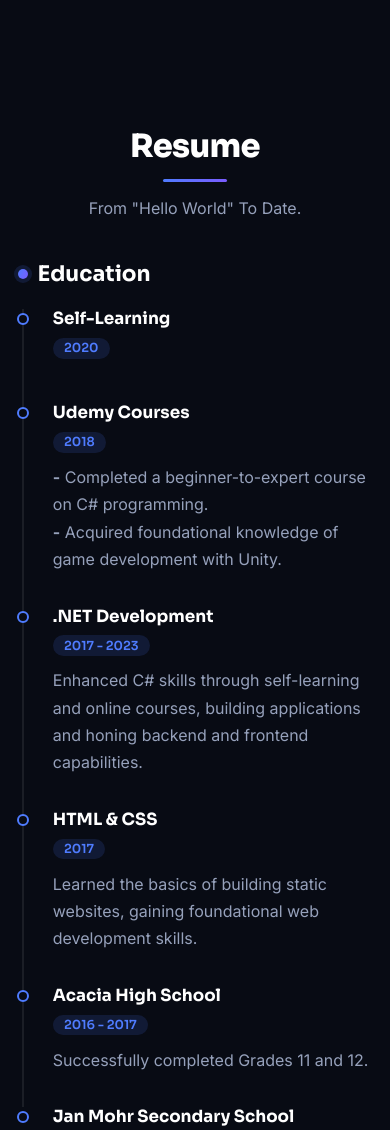
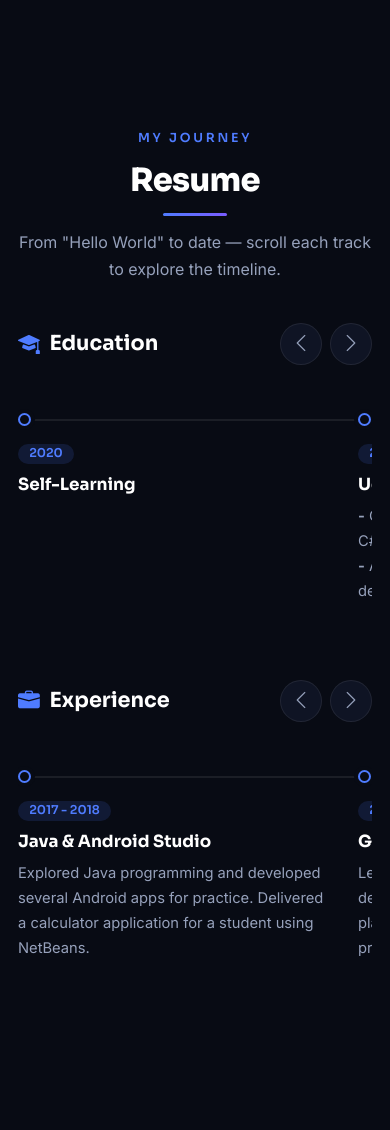
Before and after one commit to PascalJK/pascaljk, a plain HTML site: page index.html in a window 390 px wide. Shown: the part 5031-6161 px from the top of the page. Drawn offline with Linux system fonts and the light colour scheme.

Commit message:
Rework Resume as a horizontal timeline
Replace the two-column Education/Experience layout (which was lopsided
because Experience is much longer) with two horizontal timeline tracks.
Each track flows left-to-right with a connecting rail, node dots, year
pills and cards, and has prev/next arrow controls (auto enable/disable
at the ends) plus native scroll, scroll-snap and swipe. Fully responsive
(cards size to the viewport on small screens).

Co-Authored-By: Claude Opus 4.8 <noreply@anthropic.com>
Claude-Session: https://claude.ai/code/session_01NPGsJDAUh8KRtQzzg1zsvg

```diff
--- a/assets/css/style.css
+++ b/assets/css/style.css
@@ -465,64 +465,122 @@ img { max-width: 100%; }
 .stats-item p { margin: 0.6rem 0 0; color: var(--text-muted); font-size: 0.92rem; }
 .stats-item p strong { display: block; color: #fff; font-family: var(--font-head); font-weight: 600; margin-bottom: 0.1rem; }
 
-/* ============================ RESUME ============================ */
-.resume .row { display: flex; flex-wrap: wrap; margin: 0 -18px; }
-.resume .col-lg-6 { flex: 0 0 50%; max-width: 50%; padding: 0 18px; }
+/* ===================== RESUME (horizontal timeline) ===================== */
+.resume-block { margin-bottom: 48px; }
+.resume-block:last-child { margin-bottom: 0; }
+.resume-block-head {
+  display: flex;
+  align-items: center;
+  justify-content: space-between;
+  gap: 1rem;
+  margin-bottom: 0.2rem;
+}
 .resume-title {
-  font-size: 1.35rem;
+  font-size: 1.3rem;
   font-weight: 700;
   color: #fff;
-  margin: 0 0 1.4rem;
+  margin: 0;
   display: flex;
   align-items: center;
   gap: 0.6rem;
 }
-.resume-title::before {
-  content: "";
-  width: 10px; height: 10px; border-radius: 50%;
-  background: var(--grad);
-  box-shadow: 0 0 0 4px var(--accent-soft);
+.resume-title i { color: var(--accent); font-size: 1.05em; }
+
+.track-nav { display: flex; gap: 0.5rem; flex-shrink: 0; }
+.track-btn {
+  width: 42px; height: 42px;
+  border-radius: 50%;
+  border: 1px solid var(--border);
+  background: var(--card);
+  color: var(--text-muted);
+  display: inline-flex; align-items: center; justify-content: center;
+  cursor: pointer;
+  transition: color var(--t), border-color var(--t), background var(--t), opacity var(--t), transform var(--t);
 }
+.track-btn i { font-size: 1.25rem; }
+.track-btn:hover { color: #fff; border-color: var(--accent); background: var(--accent-soft); transform: translateY(-2px); }
+.track-btn.is-disabled { opacity: 0.32; pointer-events: none; }
+
+.resume-track {
+  position: relative;
+  display: flex;
+  gap: 28px;
+  overflow-x: auto;
+  padding: 40px 4px 20px;
+  scroll-snap-type: x proximity;
+  scrollbar-width: thin;
+  scrollbar-color: #2b3656 transparent;
+  -webkit-overflow-scrolling: touch;
+}
+.resume-track::-webkit-scrollbar { height: 8px; }
+.resume-track::-webkit-scrollbar-track { background: var(--card-2); border-radius: 8px; }
+.resume-track::-webkit-scrollbar-thumb { background: #2b3656; border-radius: 8px; }
+.resume-track::-webkit-scrollbar-thumb:hover { background: #38456c; }
+
 .resume-item {
   position: relative;
-  padding: 0 0 1.6rem 1.8rem;
-  margin-left: 4px;
-  border-left: 2px solid var(--border);
+  flex: 0 0 300px;
+  max-width: 300px;
+  scroll-snap-align: start;
+  padding-top: 30px;
+  margin: 0;
 }
+/* connecting rail */
 .resume-item::before {
   content: "";
   position: absolute;
-  left: -7px; top: 4px;
-  width: 12px; height: 12px;
+  top: 11px; left: 0;
+  width: calc(100% + 28px);
+  height: 2px;
+  background: var(--border);
+}
+.resume-item:last-child::before {
+  width: 80px;
+  background: linear-gradient(90deg, var(--border), transparent);
+}
+/* node dot */
+.resume-item::after {
+  content: "";
+  position: absolute;
+  top: 5px; left: 0;
+  width: 13px; height: 13px;
   border-radius: 50%;
   background: var(--bg);
   border: 2px solid var(--accent);
-  transition: background var(--t), box-shadow var(--t);
+  box-shadow: 0 0 0 4px var(--bg);
+  transition: background var(--t), box-shadow var(--t), transform var(--t);
 }
-.resume-item:hover::before { background: var(--accent); box-shadow: 0 0 0 4px var(--accent-soft); }
-.resume-item:last-child { border-left-color: transparent; }
-.resume-item h4 {
-  font-size: 1.05rem;
-  font-weight: 700;
-  color: #fff;
-  margin: 0 0 0.3rem;
-  text-transform: none;
-}
+.resume-item:hover::after { background: var(--accent); box-shadow: 0 0 0 4px var(--accent-soft); transform: scale(1.15); }
+
 .resume-item h5 {
   display: inline-block;
   font-family: var(--font-head);
-  font-size: 0.78rem;
+  font-size: 0.76rem;
   font-weight: 600;
   color: var(--accent);
   background: var(--accent-soft);
   padding: 0.2rem 0.7rem;
   border-radius: 999px;
-  margin: 0 0 0.7rem;
+  margin: 0 0 0.6rem;
 }
-.resume-item p { color: var(--text-muted); margin: 0 0 0.5rem; }
-.resume-item ul { margin: 0.3rem 0 0.5rem; padding-left: 1.1rem; color: var(--text-muted); }
+.resume-item h4 {
+  font-size: 1.05rem;
+  font-weight: 700;
+  color: #fff;
+  margin: 0 0 0.5rem;
+  text-transform: none;
+  line-height: 1.3;
+}
+.resume-item p { color: var(--text-muted); margin: 0 0 0.5rem; font-size: 0.92rem; }
+.resume-item ul { margin: 0.3rem 0 0.5rem; padding-left: 1.1rem; color: var(--text-muted); font-size: 0.89rem; }
 .resume-item ul li { margin-bottom: 0.3rem; }
 .resume-item a { font-weight: 600; }
+.resume-item .resume-link { list-style: none; padding-left: 0; }
+.resume-item .resume-link i { margin-left: 0.3rem; color: var(--accent); }
+
+@media (max-width: 640px) {
+  .resume-item { flex-basis: 80vw; max-width: 80vw; }
+}
 
 /* ============================ SERVICES ============================ */
 .services .row { display: flex; flex-wrap: wrap; margin: 0 -12px; }
--- a/assets/js/resume.js
+++ b/assets/js/resume.js
@@ -138,52 +138,81 @@ const resumeData = {
 document.addEventListener("DOMContentLoaded", () => {
     const container = document.getElementById("resume-container");
 
-    // Create the section title
     const sectionTitle = `
-    <div class="section-title">
+    <div class="section-title" data-aos="fade-up">
+      <span class="section-eyebrow">My journey</span>
       <h2>${resumeData.title}</h2>
-      <p>
-        From "Hello World" To Date.
-      </p>
+      <p>From "Hello World" to date — scroll each track to explore the timeline.</p>
     </div>
   `;
 
-    // Create the experiences section
-    const pList = (list) => list
-        .map(
-            (exp) => `
+    // A single timeline card
+    const itemHTML = (exp) => `
       <div class="resume-item">
+        <h5>${exp.year}</h5>
         <h4>${exp.title}</h4>
-        <h5>${exp.year}</h5>
-        <p>${exp.description}</p>
+        ${exp.description && exp.description.trim() ? `<p>${exp.description}</p>` : ""}
         ${exp.points
                 ? `<ul>${exp.points.map((point) => `<li>${point}</li>`).join("")}</ul>`
                 : ""
             }
         ${exp.additionalInfo ? `<p>${exp.additionalInfo}</p>` : ""}
         ${exp.link
-                    ? `<ul><li>${exp.link.text}
+                ? `<ul class="resume-link"><li>${exp.link.text}
                 <a href="${exp.link.url}" target="_blank" rel="noopener noreferrer">${exp.link.subtext}</a><i class="${exp.link.icon}"></i>
              </li></ul>`
                 : ""
             }
       </div>
-    `
-        )
-        .join("");
+    `;
 
-    // Add everything to the container
-    container.innerHTML = `
-    ${sectionTitle}
-    <div class="row" data-aos="fade-up">
-      <div class="col-lg-6">
-        <h3 class="resume-title">Education</h3>
-        ${pList(resumeData.education)}
+    // A horizontal timeline track (Education / Experience)
+    const block = (title, icon, list) => `
+    <div class="resume-block" data-aos="fade-up">
+      <div class="resume-block-head">
+        <h3 class="resume-title"><i class="${icon}"></i> ${title}</h3>
+        <div class="track-nav">
+          <button class="track-btn" data-dir="-1" aria-label="Scroll ${title} left">
+            <i class="bi bi-chevron-left"></i>
+          </button>
+          <button class="track-btn" data-dir="1" aria-label="Scroll ${title} right">
+            <i class="bi bi-chevron-right"></i>
+          </button>
         </div>
-      <div class="col-lg-6">
-        <h3 class="resume-title">Experience</h3>
-        ${pList(resumeData.experience)}
+      </div>
+      <div class="resume-track">
+        ${list.map(itemHTML).join("")}
       </div>
     </div>
   `;
+
+    container.innerHTML = `
+    ${sectionTitle}
+    ${block("Education", "bi bi-mortarboard-fill", resumeData.education)}
+    ${block("Experience", "bi bi-briefcase-fill", resumeData.experience)}
+  `;
+
+    // Wire the horizontal scroll arrows + enable/disable at the ends
+    container.querySelectorAll(".resume-block").forEach((blk) => {
+        const track = blk.querySelector(".resume-track");
+        const btns = blk.querySelectorAll(".track-btn");
+
+        const updateBtns = () => {
+            const maxScroll = track.scrollWidth - track.clientWidth - 2;
+            btns[0].classList.toggle("is-disabled", track.scrollLeft <= 2);
+            btns[1].classList.toggle("is-disabled", track.scrollLeft >= maxScroll);
+        };
+
+        btns.forEach((btn) => {
+            btn.addEventListener("click", () => {
+                const dir = parseInt(btn.getAttribute("data-dir"), 10);
+                const step = Math.min(track.clientWidth * 0.85, 360);
+                track.scrollBy({ left: dir * step, behavior: "smooth" });
             });
+        });
+
+        track.addEventListener("scroll", updateBtns, { passive: true });
+        window.addEventListener("load", updateBtns);
+        updateBtns();
+    });
+});
```
Lines whose indentation alone changed are shown as unchanged.
